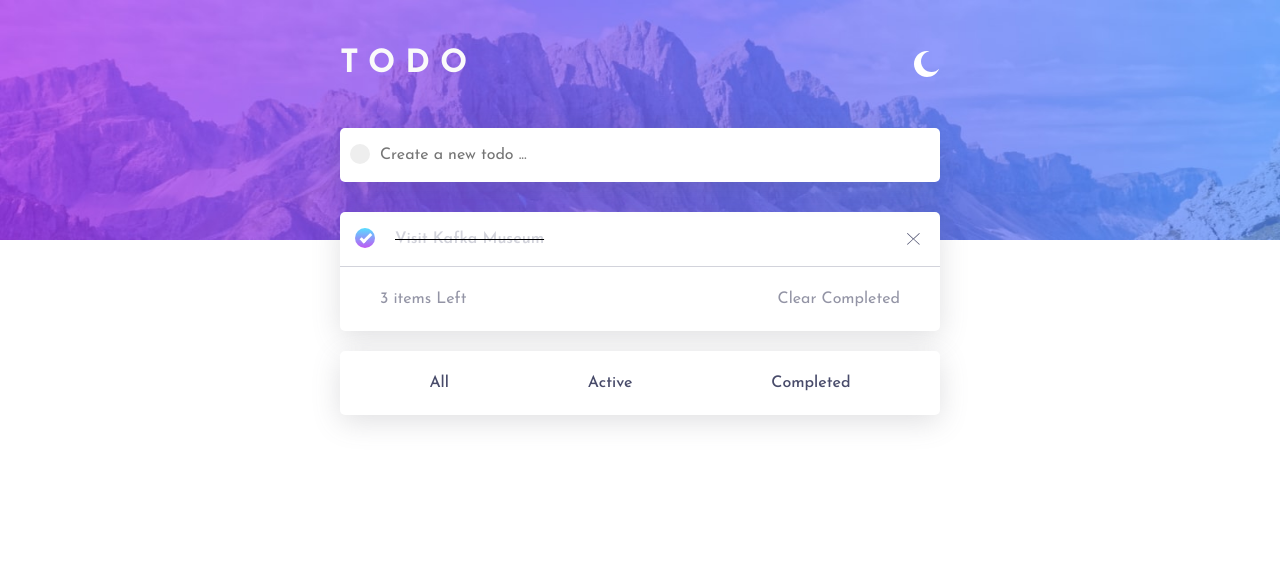
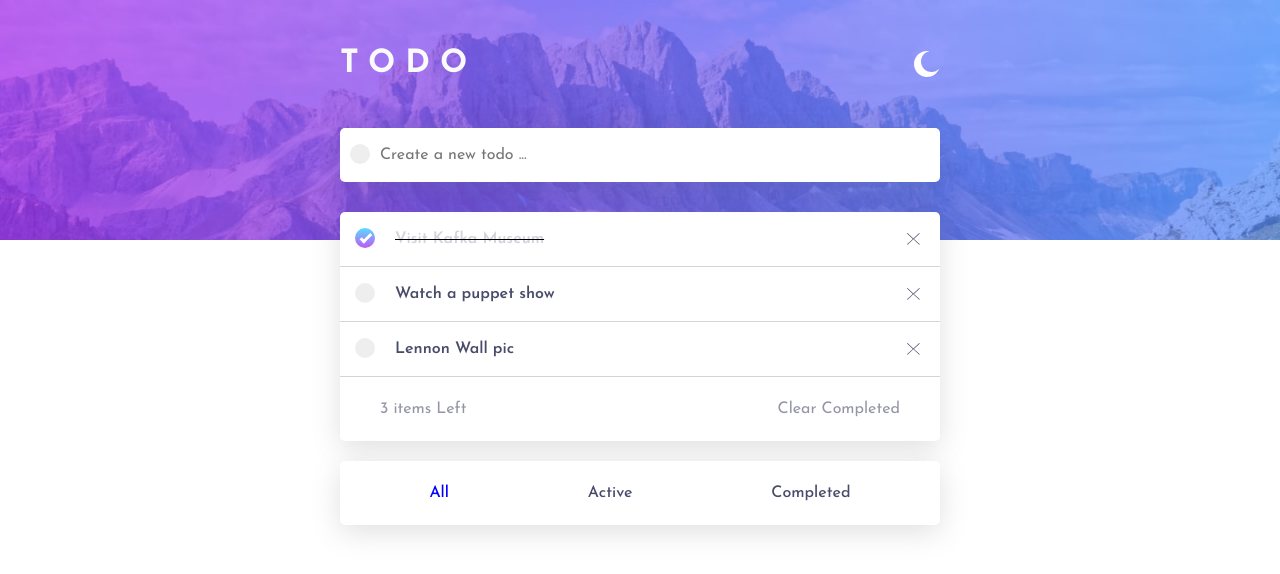
Before and after one commit to AReactDeveloper/Todo-app, a React (Create React App) app: page / in a window 1280 px wide. Shown: the top 574 px of the page. Built offline with nearby package versions, Linux system fonts and the light colour scheme.

Commit message:
active class on filter buttons

```diff
--- a/src/components/Footer/Footer.jsx
+++ b/src/components/Footer/Footer.jsx
@@ -1,12 +1,21 @@
 import React from 'react'
 import './footer.scss'
 
-export default function Footer({handleFilterChange}) {
+export default function Footer({handleFilterChange,filter}) {
   return (
     <footer className='footer' >
-      <button onClick={()=>handleFilterChange('all')}>All</button>
-      <button onClick={()=>handleFilterChange('active')}>Active</button>
-      <button onClick={()=>handleFilterChange('completed')}>Completed</button>
+        <button
+            className={filter == 'all' ? 'active' : ''}
+            onClick={()=>handleFilterChange('all')}
+        >All</button>
+        <button
+            className={filter == 'active' ? 'active' : ''}
+            onClick={()=>handleFilterChange('active')}
+        >Active</button>
+        <button
+            className={filter == 'completed' ? 'active' : ''}
+            onClick={()=>handleFilterChange('completed')}
+        >Completed</button>
     </footer>
   )
 }
--- a/src/components/TodoList/TodoList.jsx
+++ b/src/components/TodoList/TodoList.jsx
@@ -5,7 +5,7 @@ import Footer from "../Footer/Footer";
 
 export default function TodoList({ state, handleToggle, handleDelete , handleClear }) {
 
-  const [filter,setFilter] = useState('completed')
+  const [filter,setFilter] = useState('all')
 
   const filteredState = state.filter(todo=>{
       switch(filter){
@@ -56,7 +56,7 @@ export default function TodoList({ state, handleToggle, handleDelete , handleCle
       <button onClick={handleClear}>Clear Completed</button>
     </div>
   </div>
-    <Footer handleFilterChange={handleFilterChange} />
+    <Footer handleFilterChange={handleFilterChange} filter={filter} />
   </>
   )
 }
```
